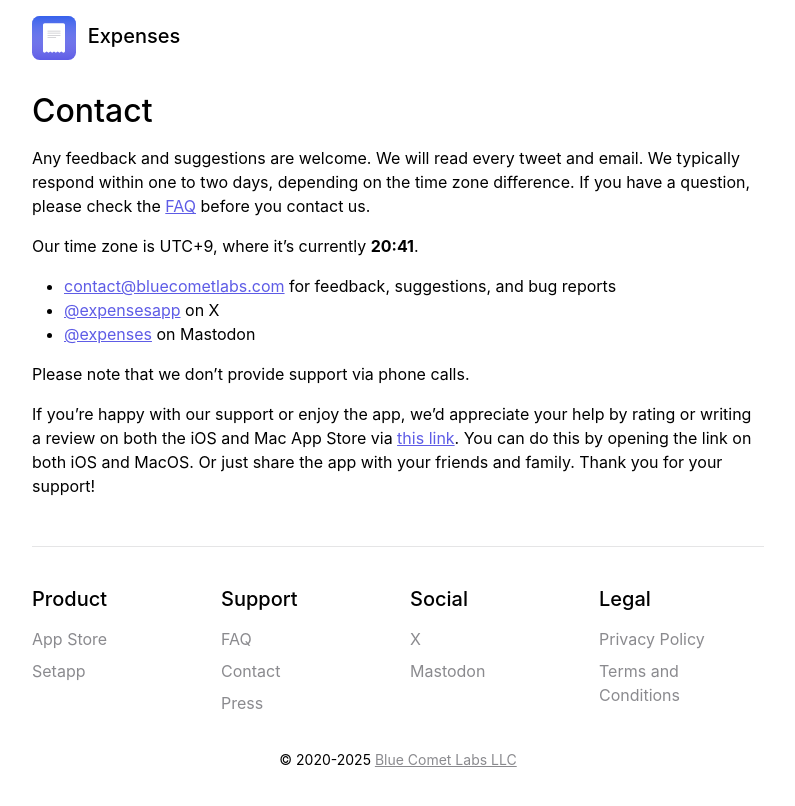
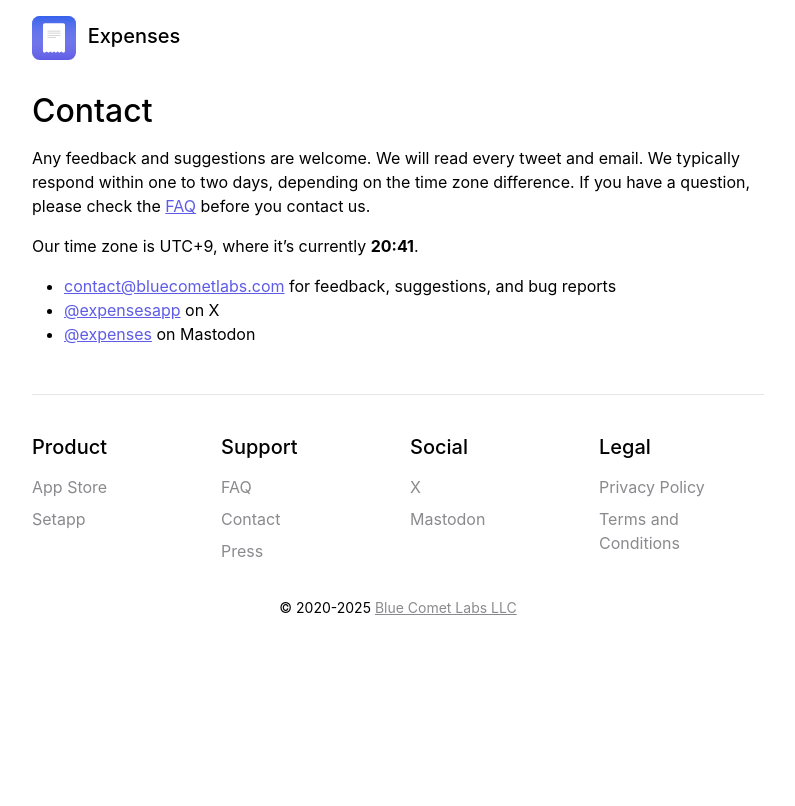
Before and after one commit to bluecometlabs/getexpenses.app, a Jekyll site: the page built from pages/contact.md, in a window 1280 px wide. Shown: the top 806 px of the page, without its empty margins (242-1037 px from the left). Built offline with Jekyll 4.4.1, drawn with Linux system fonts in a browser that asks for light colours.

Commit message:
Update contact.md

```diff
--- a/pages/contact.md
+++ b/pages/contact.md
@@ -31,7 +31,3 @@
 - [contact@bluecometlabs.com](mailto:contact@bluecometlabs.com) for feedback, suggestions, and bug reports
 - [@expensesapp]({{ site.links.twitter }}){:target="_blank"} on X
 - [@expenses]({{ site.links.mastodon }}){:target="_blank"} on Mastodon
-
-Please note that we don't provide support via phone calls.
-
-If you're happy with our support or enjoy the app, we'd appreciate your help by rating or writing a review on both the iOS and Mac App Store via [this link]({{ site.links.app_store_review }}){:target="_blank"}. You can do this by opening the link on both iOS and MacOS. Or just share the app with your friends and family. Thank you for your support!
```
